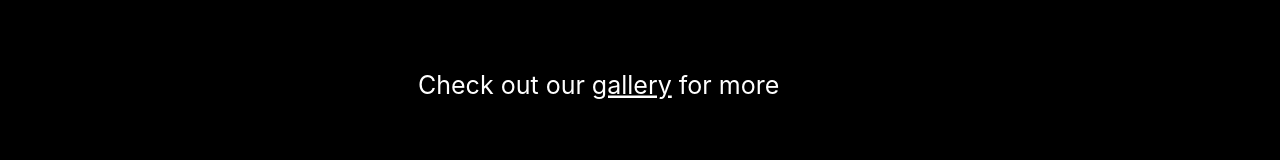
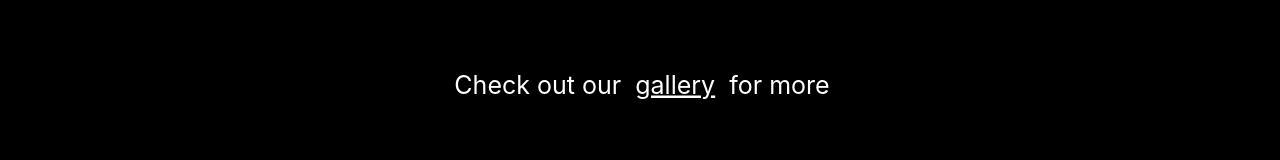
Before and after one commit to mwrowan89/BR-Fabrication-React.js, a React (Create React App) app: page / in a window 1280 px wide. Shown: the part 4652-4812 px from the top of the page. Built offline with nearby package versions, Linux system fonts and the light colour scheme.

Commit message:
Made gallery descrip clickable

```diff
--- a/src/components/PhotoSlide.jsx
+++ b/src/components/PhotoSlide.jsx
@@ -120,7 +120,7 @@ function PhotoSlide() {
         </div>
         <div className="slide-show-text">
           <p id="slide-show-text">
-            Check out our <a href="/gallery">gallery</a> for more
+            Check out our &nbsp;<a href="/gallery"> gallery </a> &nbsp; for more
           </p>
         </div>
       </div>
--- a/src/css/PhotoSlide.css
+++ b/src/css/PhotoSlide.css
@@ -64,7 +64,9 @@
 }
 #slide-show-text {
   scale: 0.5;
-  width: 70vw;
+  width: 100vw;
+  display: flex;
+  justify-content: center;
 }
 .slide-show-text {
   display: flex;
```
